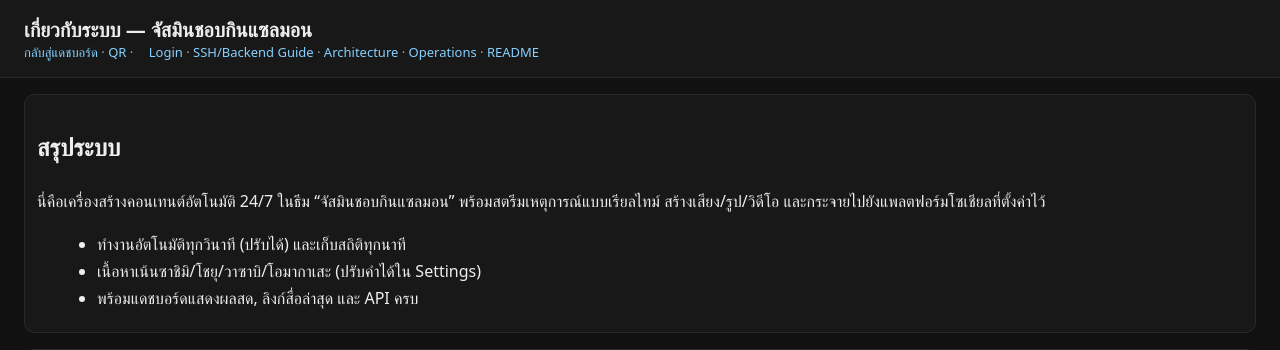
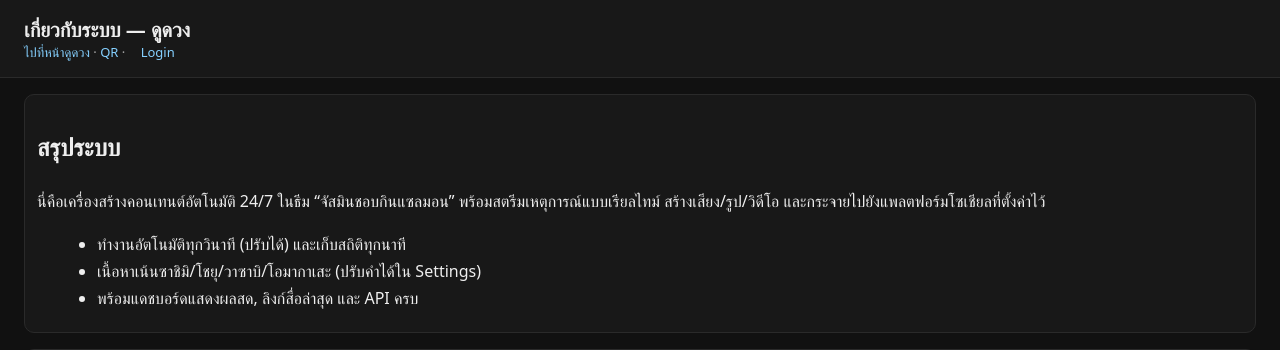
Before and after one commit to anuchabboonpadab149-opsxxxxx/blank-project, a Python web app: template templates/about.html in a window 1280 px wide. Shown: the top 350 px of the page. Run offline with Jinja, Linux system fonts and the light colour scheme; the template is opened without the code that fills it, so the values that code supplies are empty.

Commit message:
feat: update navigation and headings to focus on fortune theme
Co-authored-by: Genie <genie@cosine.sh>

```diff
--- a/templates/about.html
+++ b/templates/about.html
@@ -19,16 +19,12 @@
 </head>
 <body>
   <header>
-    <h1>เกี่ยวกับระบบ — จัสมินชอบกินแซลมอน</h1>
+    <h1>เกี่ยวกับระบบ — ดูดวง</h1>
     <div class="small">
-      <a href="/">กลับสู่แดชบอร์ด</a> ·
+      <a href="/fortune">ไปที่หน้าดูดวง</a> ·
       <a href="/qr">QR</a> ·
       <span>{{ 'เข้าสู่ระบบแล้ว: ' + (user or '') if user else '' }}</span>
-      {% if user %}<a href="/logout" style="margin-left:12px;">Logout</a>{% else %}<a href="/login" style="margin-left:12px;">Login</a>{% endif %} ·
-      <a href="/static/docs/SSH_BACKEND_GUIDE.md" target="_blank">SSH/Backend Guide</a> ·
-      <a href="/static/docs/ARCHITECTURE.md" target="_blank">Architecture</a> ·
-      <a href="/static/docs/OPERATIONS.md" target="_blank">Operations</a> ·
-      <a href="/README.md" target="_blank">README</a>
+      {% if user %}<a href="/logout" style="margin-left:12px;">Logout</a>{% else %}<a href="/login" style="margin-left:12px;">Login</a>{% endif %}
     </div>
   </header>
 
--- a/templates/index.html
+++ b/templates/index.html
@@ -36,12 +36,6 @@
   <header>
     <h1>จัสมินชอบกินแซลมอน</h1>
     <div class="nav">
-      <a href="/about">เกี่ยวกับ</a>
-      <a href="/gallery">แกลเลอรี</a>
-      <a href="/nodes">โหนด</a>
-      <a href="/status">สถานะ</a>
-      <a href="/credentials">คีย์/บัญชี</a>
-      <a href="/workflows">เวิร์กโฟลว์</a>
       <a href="/fortune">ดูดวง</a>
       <a href="/qr">QR</a>
       <span style="margin-left:8px;color:#888;">{{ 'เข้าสู่ระบบแล้ว: ' + (user or '') if user else '' }}</span>
```
Also changed, not shown: templates/gallery.html (+2 -5 lines), templates/nodes.html (+2 -5 lines), web_dashboard.py (+2 -5 lines).
